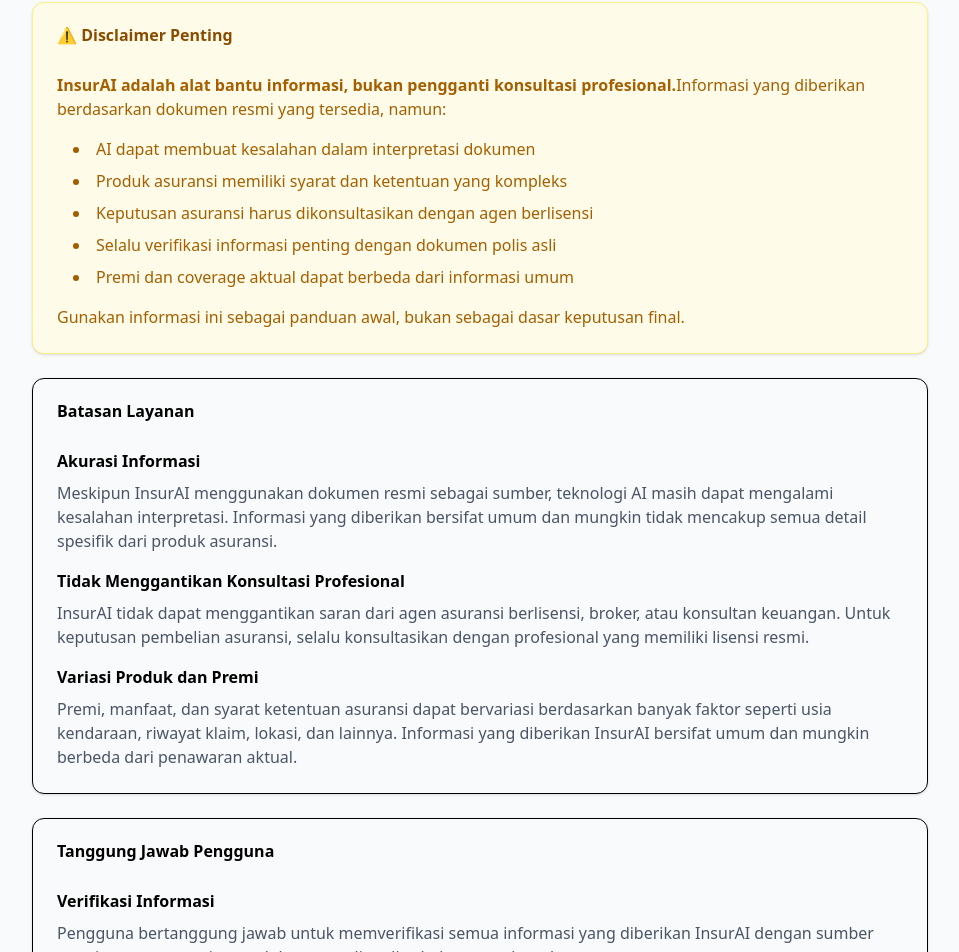
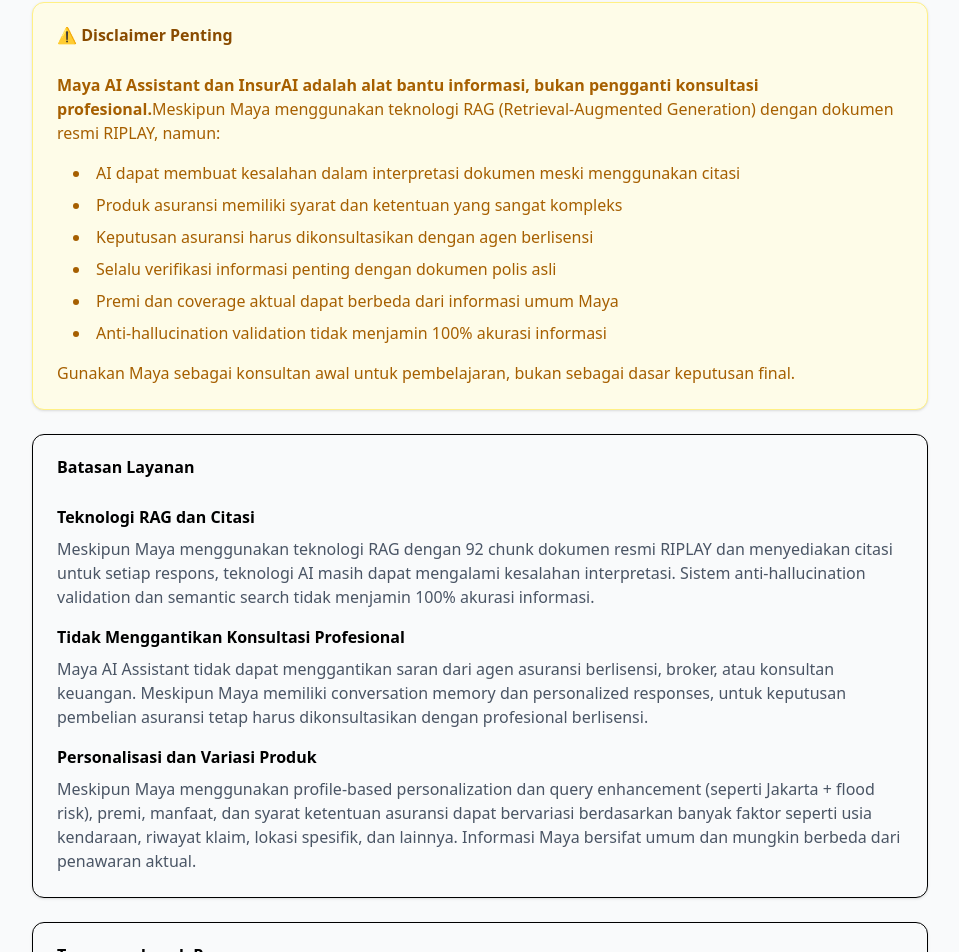
Before and after one commit to limglenaldin/ai-insurance-agent, a Next.js app: page /disclaimer in a window 1280 px wide. Shown: the part 182-1134 px from the top of the page, without its empty margins (160-1119 px from the left). Built offline with nearby package versions, Linux system fonts and the light colour scheme.

Commit message:
chore: update disclaimer and privacy page

```diff
--- a/app/disclaimer/page.tsx
+++ b/app/disclaimer/page.tsx
@@ -17,7 +17,7 @@
               Disclaimer
             </h1>
             <p className="text-gray-600 dark:text-gray-300">
-              Penting untuk dipahami sebelum menggunakan layanan InsurAI
+              Penting untuk dipahami sebelum menggunakan Maya AI Assistant dan layanan InsurAI
             </p>
           </div>
 
@@ -30,18 +30,19 @@
               </CardHeader>
               <CardContent className="text-yellow-700 dark:text-yellow-300 space-y-4">
                 <p>
-                  <strong>InsurAI adalah alat bantu informasi, bukan pengganti konsultasi profesional.</strong>
-                  Informasi yang diberikan berdasarkan dokumen resmi yang tersedia, namun:
+                  <strong>Maya AI Assistant dan InsurAI adalah alat bantu informasi, bukan pengganti konsultasi profesional.</strong>
+                  Meskipun Maya menggunakan teknologi RAG (Retrieval-Augmented Generation) dengan dokumen resmi RIPLAY, namun:
                 </p>
                 <ul className="list-disc list-inside space-y-2 ml-4">
-                  <li>AI dapat membuat kesalahan dalam interpretasi dokumen</li>
-                  <li>Produk asuransi memiliki syarat dan ketentuan yang kompleks</li>
+                  <li>AI dapat membuat kesalahan dalam interpretasi dokumen meski menggunakan citasi</li>
+                  <li>Produk asuransi memiliki syarat dan ketentuan yang sangat kompleks</li>
                   <li>Keputusan asuransi harus dikonsultasikan dengan agen berlisensi</li>
                   <li>Selalu verifikasi informasi penting dengan dokumen polis asli</li>
-                  <li>Premi dan coverage aktual dapat berbeda dari informasi umum</li>
+                  <li>Premi dan coverage aktual dapat berbeda dari informasi umum Maya</li>
+                  <li>Anti-hallucination validation tidak menjamin 100% akurasi informasi</li>
                 </ul>
                 <p className="font-medium">
-                  Gunakan informasi ini sebagai panduan awal, bukan sebagai dasar keputusan final.
+                  Gunakan Maya sebagai konsultan awal untuk pembelajaran, bukan sebagai dasar keputusan final.
                 </p>
               </CardContent>
             </Card>
@@ -52,29 +53,31 @@
               </CardHeader>
               <CardContent className="space-y-4">
                 <div>
-                  <h3 className="font-semibold mb-2">Akurasi Informasi</h3>
+                  <h3 className="font-semibold mb-2">Teknologi RAG dan Citasi</h3>
                   <p className="text-gray-600 dark:text-gray-400">
-                    Meskipun InsurAI menggunakan dokumen resmi sebagai sumber, teknologi AI masih dapat
-                    mengalami kesalahan interpretasi. Informasi yang diberikan bersifat umum dan mungkin
-                    tidak mencakup semua detail spesifik dari produk asuransi.
+                    Meskipun Maya menggunakan teknologi RAG dengan 92 chunk dokumen resmi RIPLAY dan
+                    menyediakan citasi untuk setiap respons, teknologi AI masih dapat mengalami kesalahan
+                    interpretasi. Sistem anti-hallucination validation dan semantic search tidak menjamin
+                    100% akurasi informasi.
                   </p>
                 </div>
 
                 <div>
                   <h3 className="font-semibold mb-2">Tidak Menggantikan Konsultasi Profesional</h3>
                   <p className="text-gray-600 dark:text-gray-400">
-                    InsurAI tidak dapat menggantikan saran dari agen asuransi berlisensi, broker, atau
-                    konsultan keuangan. Untuk keputusan pembelian asuransi, selalu konsultasikan dengan
-                    profesional yang memiliki lisensi resmi.
+                    Maya AI Assistant tidak dapat menggantikan saran dari agen asuransi berlisensi, broker,
+                    atau konsultan keuangan. Meskipun Maya memiliki conversation memory dan personalized responses,
+                    untuk keputusan pembelian asuransi tetap harus dikonsultasikan dengan profesional berlisensi.
                   </p>
                 </div>
 
                 <div>
-                  <h3 className="font-semibold mb-2">Variasi Produk dan Premi</h3>
+                  <h3 className="font-semibold mb-2">Personalisasi dan Variasi Produk</h3>
                   <p className="text-gray-600 dark:text-gray-400">
-                    Premi, manfaat, dan syarat ketentuan asuransi dapat bervariasi berdasarkan banyak faktor
-                    seperti usia kendaraan, riwayat klaim, lokasi, dan lainnya. Informasi yang diberikan
-                    InsurAI bersifat umum dan mungkin berbeda dari penawaran aktual.
+                    Meskipun Maya menggunakan profile-based personalization dan query enhancement
+                    (seperti Jakarta + flood risk), premi, manfaat, dan syarat ketentuan asuransi dapat
+                    bervariasi berdasarkan banyak faktor seperti usia kendaraan, riwayat klaim, lokasi
+                    spesifik, dan lainnya. Informasi Maya bersifat umum dan mungkin berbeda dari penawaran aktual.
                   </p>
                 </div>
               </CardContent>
@@ -86,10 +89,12 @@
               </CardHeader>
               <CardContent className="space-y-4">
                 <div>
-                  <h3 className="font-semibold mb-2">Verifikasi Informasi</h3>
+                  <h3 className="font-semibold mb-2">Verifikasi Citasi dan Informasi</h3>
                   <p className="text-gray-600 dark:text-gray-400">
-                    Pengguna bertanggung jawab untuk memverifikasi semua informasi yang diberikan InsurAI
-                    dengan sumber resmi, agen asuransi, atau dokumen polis asli sebelum membuat keputusan.
+                    Meskipun Maya menyediakan citasi dari dokumen resmi RIPLAY, pengguna bertanggung jawab
+                    untuk memverifikasi semua informasi dengan sumber resmi, agen asuransi, atau dokumen
+                    polis asli sebelum membuat keputusan. Citasi yang diberikan Maya bisa saja tidak
+                    mencerminkan konteks lengkap dari dokumen asli.
                   </p>
                 </div>
 
@@ -97,8 +102,8 @@
                   <h3 className="font-semibold mb-2">Keputusan Independen</h3>
                   <p className="text-gray-600 dark:text-gray-400">
                     Semua keputusan pembelian atau perubahan produk asuransi merupakan tanggung jawab
-                    pengguna sepenuhnya. InsurAI hanya menyediakan informasi untuk membantu proses
-                    pembelajaran dan penelitian awal.
+                    pengguna sepenuhnya. Maya AI Assistant dan fitur comparison hanya menyediakan informasi
+                    untuk membantu proses pembelajaran dan penelitian awal, bukan sebagai advice finansial resmi.
                   </p>
                 </div>
               </CardContent>
```
Also changed, not shown: app/privacy/page.tsx (+31 -26 lines).
